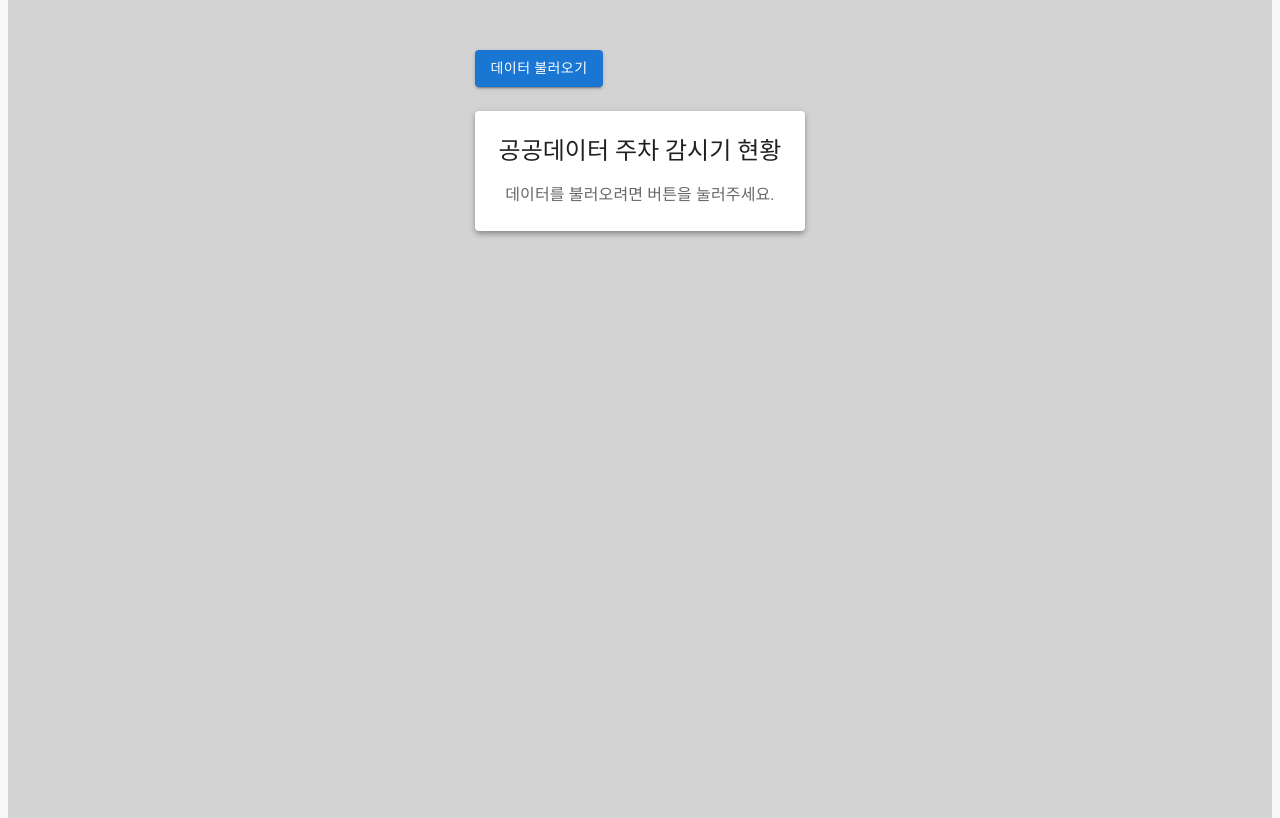
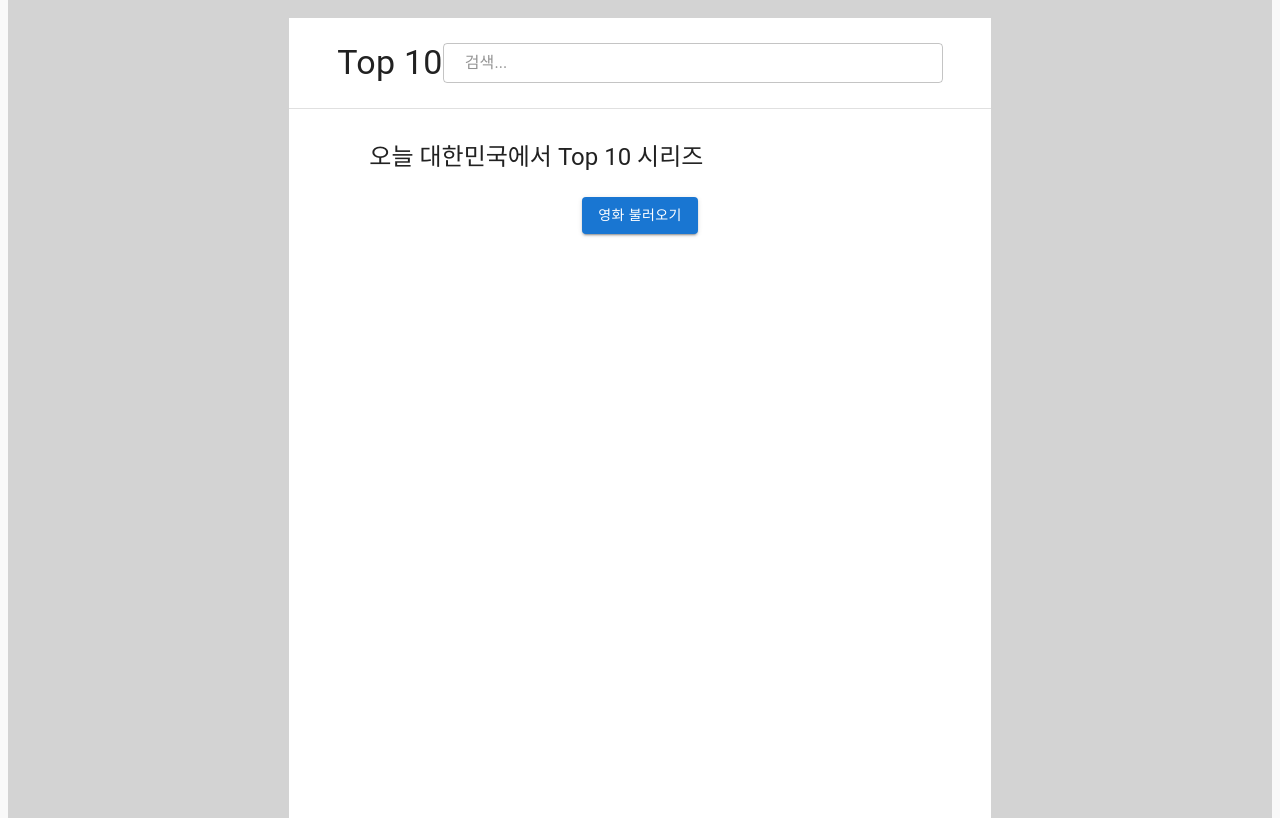
Before and after one commit to awsedr27/toyProject-front, a Next.js app in the folder front_dabang/: page /main in a window 1280 px wide. Built offline with nearby package versions, Linux system fonts and the light colour scheme.

Commit message:
영화불러오기

```diff
--- a/front_dabang/src/app/components/layouts/forms/SignupForm.js
+++ b/front_dabang/src/app/components/layouts/forms/SignupForm.js
@@ -4,7 +4,7 @@ import {Button, FormControl, TextField} from "@mui/material";
 import Signup from "@/app/components/function/FncSignup";
 import { useRouter } from 'next/navigation';
 
-export default function signUpPage({activeForm}) {
+export default function SignUpPage({activeForm}) {
   const router = useRouter();
   const [formData, setFormData] = useState([]);
   const [errorId, setError] = useState({
--- a/front_dabang/src/app/main/page.js
+++ b/front_dabang/src/app/main/page.js
@@ -1,118 +1,211 @@
 'use client';
-import Link from 'next/link';
-import LoginForm from '../components/layouts/forms/LoginForm';
+
+ import React, { useState, useEffect } from "react";
+ import {
+   Box,
+   Typography,
+   Grid,
+   CardMedia,
+   CardContent,
+   useTheme,
+   TextField,
+   InputAdornment,
+   Button,
+ } from "@mui/material";
+ import MovieIcon from '@mui/icons-material/Movie';
+ import SearchIcon from '@mui/icons-material/Search';
  import api from '../../lib/api';
-import React, { useState } from "react";
-import { useRouter } from 'next/navigation';
+
  import {
-  Paper,
-  Typography,
-  List,
-  ListItem,
-  ListItemText,
-  ListItemAvatar,
-  Avatar,
-  Divider,
-  Button,
-  Stack,
-  Chip,
-  Box,
-} from "@mui/material";
-import DirectionsCarIcon from "@mui/icons-material/DirectionsCar";
+   StyledMovieCard,
+   moviePosterStyles,
+   movieCardContentStyles,
+   movieTitleTypographyStyles,
+   scrollbarStyles,
+   PLACEHOLDER_COLOR,
+   PLACEHOLDER_ICON_COLOR
+ } from '../../styles/MovieCardStyles';
+
  export default function Home() {
-  const [sampleData, setSampleData] = useState([]);
-  const test = async (email, password) => {
-    //setIsLoading(true);
-   // setErrorMessage('');
+   const theme = useTheme();
+
+   const [movies, setMovies] = useState([]);
+   const [loadingMovies, setLoadingMovies] = useState(false);
+   const [errorMovies, setErrorMovies] = useState(null);
+   const [searchTerm, setSearchTerm] = useState("");
+
+   const fetchMoviesData = async () => {
+     setLoadingMovies(true);
+     setErrorMovies(null);
 
      try {
-      // 로그인 요청
-      const response = await api.post('/test/sampleData');
-      setSampleData(response.data.GcOutlawParking.row);
+       const requestBody = {
+         collection: "kmdb_new2",
+         ...(searchTerm && { query: searchTerm }),
+         count: 20,
+       };
+
+       console.log("API 요청 바디:", requestBody);
+
+       const response = await api.post('/movie/list', requestBody);
+
+       if (response.data && response.data.data
+           && response.data.data.Data && response.data.data.Data.length > 0) {
+         const allMovies = response.data.data.Data.map(item => item.Result).flat();
+         setMovies(allMovies);
+       } else {
+         setErrorMovies("영화 데이터를 찾을 수 없습니다. 응답 구조를 확인하세요.");
+         setMovies([]);
+         console.error("API 응답 구조가 예상과 다릅니다:", response.data);
+       }
      } catch (error) {
-      // 오류 처리
-      //setErrorMessage('로그인 실패: 이메일 또는 비밀번호를 확인하세요.');
+         console.error("영화 목록 불러오기 실패:", error);
+         if (error.response && error.response.data && error.response.data.message) {
+           setErrorMovies(`영화 데이터 로딩 실패: ${error.response.data.message}`);
+         } else {
+           setErrorMovies('영화 데이터 로딩 실패.');
+         }
+         setErrorMovies('영화 데이터 로딩 실패.');
+         setMovies([]);
      } finally {
-     // setIsLoading(false);
+       setLoadingMovies(false);
      }
    };
+
+   const handleSearchChange = (event) => {
+     setSearchTerm(event.target.value);
+   };
+
+   const handleSearchSubmit = (event) => {
+     if (event.key === 'Enter') {
+       fetchMoviesData();
+     }
+   };
+
    return (
-    <Box sx={{ maxWidth: 700, margin: "auto", mt: 4, px: 2 }}>
-      <Button variant="contained" onClick={test}>
-        데이터 불러오기
-      </Button>
-
-      <Paper
-        elevation={4}
+     <Box sx={{ bgcolor: 'background.default', color: 'text.primary', minHeight: '100vh' }}>
+       <Box
          sx={{
-          mt: 3,
-          p: 3,
-          flexGrow: 1,  // Box 내부에서 Paper가 남는 공간 다 채우도록
-          overflowY: 'auto', // 세로 스크롤 허용
-          maxHeight: 'calc(60vh - 64px)' // 버튼 제외한 최대 높이 지정 (조절 가능)
+           display: 'flex',
+           flexDirection: { xs: 'column', sm: 'row' },
+           justifyContent: 'space-between',
+           alignItems: { xs: 'flex-start', sm: 'center' },
+           py: 3,
+           px: { xs: 2, sm: 4, md: 6 },
+           bgcolor: theme.palette.background.paper,
+           borderBottom: `1px solid ${theme.palette.divider}`,
+           gap: { xs: 2, sm: 0 },
          }}
        >
-        <Typography variant="h5" gutterBottom>
-          공공데이터 주차 감시기 현황
+         <Typography variant="h4" sx={{ color: 'text.primary' }}>
+             Top 10
+         </Typography>
+         <TextField
+           variant="outlined"
+           placeholder="검색..."
+           size="small"
+           value={searchTerm}
+           onChange={handleSearchChange}
+           onKeyPress={handleSearchSubmit}
+           InputProps={{
+             startAdornment: (
+               <InputAdornment position="start">
+                 <c sx={{ color: 'rgba(0, 0, 0, 0.54)' }} />
+               </InputAdornment>
+             ),
+             style: {
+               color: 'black',
+                backgroundColor: 'white',
+               borderRadius: theme.shape.borderRadius,
+             }
+           }}
+           sx={{
+             minWidth: { xs: '100%', sm: '200px', md: '500px' },
+             '& .MuiOutlinedInput-root': {
+                backgroundColor: 'white',
+                borderRadius: theme.shape.borderRadius,
+                '& fieldset': {
+                  borderColor: 'rgba(0, 0, 0, 0.23)',
+                },
+                '&:hover fieldset': {
+                  borderColor: 'rgba(0, 0, 0, 0.87)',
+                },
+                '&.Mui-focused fieldset': {
+                  borderColor: theme.palette.primary.main,
+                },
+              },
+           }}
+         />
+       </Box>
+
+       <Box sx={{ py: 4, px: { xs: 2, sm: 4, md: 6 } }}>
+         <Typography variant="h5" mt={0} sx={{ pl: { xs: 0, sm: 2, md: 4 }, color: 'text.primary' }}>
+           오늘 대한민국에서 Top 10 시리즈
          </Typography>
 
-        {sampleData.length === 0 ? (
-          <Typography color="text.secondary" sx={{ mt: 2 }}>
-            데이터를 불러오려면 버튼을 눌러주세요.
-          </Typography>
+         <Box sx={{ display: 'flex', justifyContent: 'center', mt: 3, mb: 4 }}>
+             <Button
+                 variant="contained"
+                 onClick={() => {
+                     fetchMoviesData();
+                 }}
+                 disabled={loadingMovies}
+             >
+                 {loadingMovies ? '불러오는 중...' : '영화 불러오기'}
+             </Button>
+         </Box>
+         {loadingMovies && <Typography color="text.secondary" sx={{ pl: { xs: 0, sm: 2, md: 4 } }}>영화 목록 로딩 중...</Typography>}
+         {errorMovies && <Typography color="error" sx={{ pl: { xs: 0, sm: 2, md: 4 } }}>{errorMovies}</Typography>}
+
+         <Box sx={{ mt: 3, paddingBottom: 2 }}>
+           <Grid container spacing={2}>
+             {movies.map((movie) => (
+               <Grid
+                 item
+                 key={movie.DOCID}
+                 xs={6}
+                 sm={4}
+                 md={3}
+                 xl={2}
+               >
+                 <StyledMovieCard>
+                   {movie.posters && movie.posters.split('|')[0] ? (
+                     <CardMedia
+                       component="img"
+                       image={movie.posters.split('|')[0]}
+                       alt={movie.title.replace(/!HS|!HE/g, '')}
+                       sx={moviePosterStyles}
+                     />
                    ) : (
-          <List>
-            {sampleData.map((item, idx) => (
-              <React.Fragment key={item.SN + idx}>
-                <ListItem alignItems="flex-start" sx={{ py: 1.5 }}>
-                  <ListItemAvatar>
-                    <Avatar>
-                      <DirectionsCarIcon />
-                    </Avatar>
-                  </ListItemAvatar>
-                  <ListItemText
-                    primary={
-                      <Stack
-                        direction="row"
-                        justifyContent="space-between"
-                        alignItems="center"
-                        spacing={1}
+                     <Box sx={{
+                       ...moviePosterStyles,
+                       display: 'flex',
+                       alignItems: 'center',
+                       justifyContent: 'center',
+                       bgcolor: PLACEHOLDER_COLOR
+                     }}>
+                       <MovieIcon sx={{ fontSize: 60, color: PLACEHOLDER_ICON_COLOR }} />
+                     </Box>
+                   )}
+                   <CardContent sx={movieCardContentStyles}>
+                     <Typography
+                       gutterBottom
+                       variant="subtitle2"
+                       component="div"
+                       sx={movieTitleTypographyStyles}
                      >
-                        <Typography variant="subtitle1" fontWeight="bold">
-                          {item.INST_NM}
-                        </Typography>
-                        <Chip
-                          label={item.OPER_YN === "0Y" ? "운영 중" : "미운영"}
-                          color={item.OPER_YN === "0Y" ? "success" : "default"}
-                          size="small"
-                        />
-                      </Stack>
-                    }
-                    secondary={
-                      <>
-                        <Typography variant="body2" color="text.primary">
-                          모델명: {item.MDL_NM}
-                        </Typography>
-                        <Typography variant="body2" color="text.secondary">
-                          일련번호: {item.SN}
-                        </Typography>
-                        <Typography variant="body2" color="text.secondary">
-                          감지 횟수: {item.ULFL_PKST_DTCT_CNT} / 5분 초과:{" "}
-                          {item.MNT5_OVER_PKST_VHCL_DTCT}
+                       {movie.title.replace(/!HS|!HE/g, '')}
                      </Typography>
                      <Typography variant="caption" color="text.secondary">
-                          마지막 입력 시간: {item.INPT_DT}
+                       {movie.prodYear}
                      </Typography>
-                      </>
-                    }
-                  />
-                </ListItem>
-                {idx !== sampleData.length - 1 && <Divider component="li" />}
-              </React.Fragment>
+                   </CardContent>
+                 </StyledMovieCard>
+               </Grid>
              ))}
-          </List>
-        )}
-      </Paper>
+           </Grid>
+         </Box>
+       </Box>
      </Box>
    );
  }
--- /dev/null
+++ b/front_dabang/src/styles/MovieCardStyles.js
@@ -0,0 +1,83 @@
+// src/styles/MovieCardStyles.js
+import { styled } from '@mui/material/styles';
+import { Card, Box } from '@mui/material';
+
+export const CARD_BACKGROUND_COLOR = '#141414';
+export const CARD_HOVER_SHADOW_COLOR = 'rgba(0, 0, 0, 0.7)';
+export const PLACEHOLDER_COLOR = '#333';
+export const PLACEHOLDER_ICON_COLOR = '#555';
+
+export const StyledMovieCard = styled(Card)(({ theme }) => ({
+  backgroundColor: CARD_BACKGROUND_COLOR,
+  color: theme.palette.text.primary,
+  height: '100%', // Grid item 내에서 부모 높이를 꽉 채우도록 유지
+  display: 'flex',
+  flexDirection: 'column',
+  borderRadius: theme.shape.borderRadius || 1,
+  boxShadow: '0px 0px 10px rgba(0, 0, 0, 0.5)',
+  transition: 'transform 0.2s ease-in-out, box-shadow 0.2s ease-in-out',
+  '&:hover': {
+    transform: 'scale(1.05)',
+    zIndex: 10,
+    boxShadow: `0px 0px 20px ${CARD_HOVER_SHADOW_COLOR}`,
+  },
+  // --- 새로운 추가 또는 수정 사항 ---
+  // 모든 카드가 최소한의 높이를 가지도록 강제하여 빈약한 콘텐츠로 인한 줄어듦 방지
+  // 이 값은 실제 포스터 비율과 타이틀/연도 영역의 최소 높이를 고려하여 조정 필요
+  minHeight: '100px', // 예시 값, 실제 콘텐츠에 맞춰 조절하세요. (포스터+내용 최소 높이)
+}));
+
+export const moviePosterStyles = {
+  aspectRatio: '2 / 3', // 이미지 비율 유지
+  objectFit: 'cover', // 이미지가 컨테이너를 꽉 채우도록
+  width: '100%',     // 이미지 너비를 100%로 설정
+ // height: 'auto',    // aspectRatio와 함께 사용하여 비율 유지
+  // --- 새로운 추가 또는 수정 사항 ---
+  // minHeight를 추가하여 이미지가 없거나 로딩 중일 때도 일관된 높이 유지
+  minHeight: '200px', // 예시 값, 포스터 영역의 최소 높이
+  display: 'block', // 이미지 요소가 블록 레벨이 되도록
+};
+
+
+export const movieCardContentStyles = {
+  flexGrow: 1, // 남은 공간을 채우도록
+  padding: '12px', // 상하좌우 패딩
+  '&:last-child': {
+    paddingBottom: '12px', // MUI CardContent의 기본 `:last-child` 패딩 오버라이드 방지
+  },
+  // --- 새로운 추가 또는 수정 사항 ---
+  // CardContent의 최소 높이를 설정하여 제목이나 다른 내용이 짧아도 일관된 하단 여백 유지
+  minHeight: '70px', // 예시 값, 제목과 연도를 포함하기에 충분한 최소 높이
+  display: 'flex', // 내부 콘텐츠 (제목, 연도) 정렬을 위해 flexbox 사용
+  flexDirection: 'column', // 세로 방향으로 정렬
+  justifyContent: 'flex-start', // 콘텐츠를 위쪽부터 정렬
+};
+
+export const movieTitleTypographyStyles = {
+  fontWeight: 'bold',
+  whiteSpace: 'nowrap',      // 텍스트 줄바꿈 방지
+  overflow: 'hidden',       // 넘치는 텍스트 숨김
+  textOverflow: 'ellipsis', // 넘치는 텍스트를 ...으로 표시
+  fontSize: { xs: '0.85rem', sm: '0.9rem', md: '1rem' },
+  // --- 새로운 추가 또는 수정 사항 ---
+  // 제목의 줄 높이와 최대 높이를 명시적으로 설정하여 항상 한 줄로 고정하고 높이 일관성 확보
+  lineHeight: '1.2em', // 폰트 크기에 맞는 줄 높이 (폰트 크기에 따라 조절)
+  maxHeight: '1.2em',  // 최대 높이를 한 줄 높이로 제한하여 두 줄이 되는 것을 방지
+  marginBottom: '4px', // 제목과 연도 사이의 간격
+};
+
+// scrollbarStyles는 이 변경에 직접적인 영향 없음
+export const scrollbarStyles = (theme) => ({
+    scrollbarWidth: 'thin',
+    '&::-webkit-scrollbar': {
+        height: '8px',
+        width: '8px',
+    },
+    '&::-webkit-scrollbar-thumb': {
+        backgroundColor: theme.palette.custom?.scrollbarThumb || '#444',
+        borderRadius: '4px',
+    },
+    '&::-webkit-scrollbar-track': {
+        backgroundColor: theme.palette.custom?.scrollbarTrack || '#222',
+    },
+});
```
Lines whose indentation alone changed are shown as unchanged.
